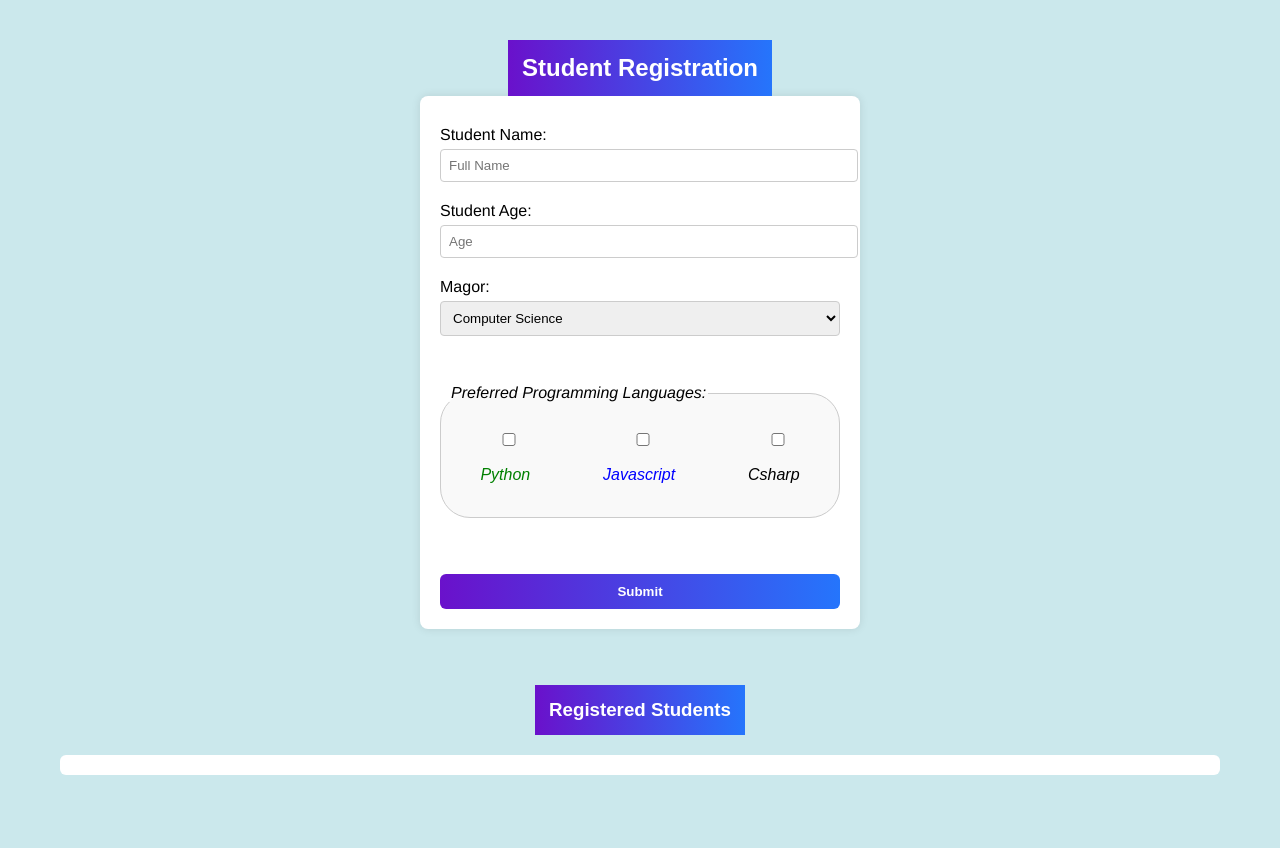
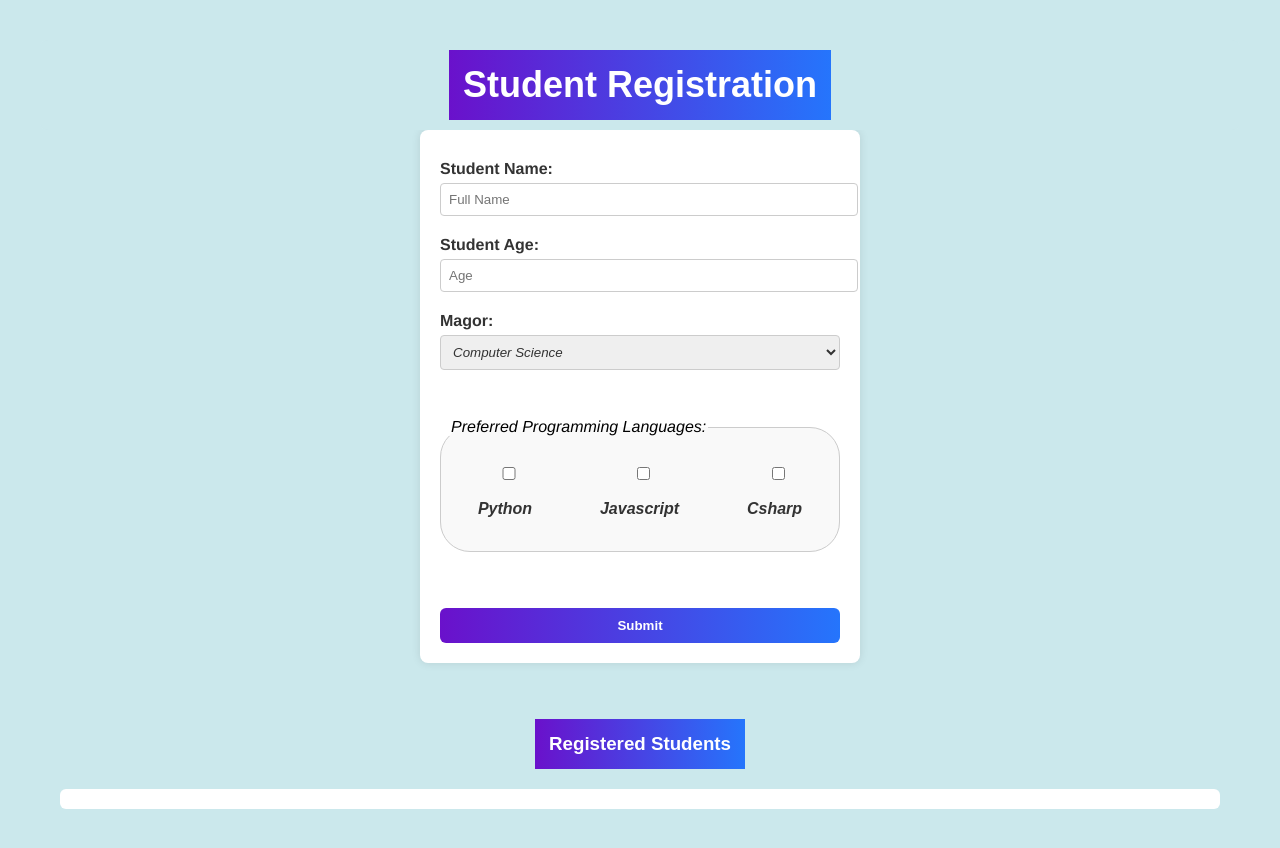
Before and after one commit to Kefkhosh/js-registration-system, a plain HTML site: page index.html in a window 1280 px wide. Drawn offline with Linux system fonts and the light colour scheme.

Commit message:
Add files via upload

```diff
--- a/script.js
+++ b/script.js
@@ -1,6 +1,6 @@
 let students = [];
 
-document.getElementById("registrationForm").addEventListener("submit", function(event) {
+document.getElementById("registrationForm").addEventListener("submit", function (event) {
     event.preventDefault();
 
     let name = document.getElementById("name").value.trim();
--- a/style.css
+++ b/style.css
@@ -1,4 +1,3 @@
-
 body {
     font-family: 'Franklin Gothic Medium', 'Arial Narrow', Arial, sans-serif;
     background-color: #cbe8ec;
@@ -6,14 +5,15 @@
     padding: 20px;
 }
 
-h2, h3 {
-    display:inline;
-    align-self:center;
+h2,
+h3 {
+    display: inline;
+    align-self: center;
     text-align: center;
     background: linear-gradient(to right, #6a11cb, #2575fc);
     text-align: center;
     color: rgb(255, 255, 255);
-    margin:  auto;
+    margin: auto;
     padding: 14px;
 }
 
@@ -31,7 +31,8 @@ label {
     margin: 10px 0 5px;
 }
 
-input, select {
+input,
+select {
     width: 100%;
     padding: 8px;
     margin-bottom: 10px;
@@ -61,7 +62,7 @@ button {
 }
 
 button:hover {
-    background: #0056b3;
+    background-color: linear-gradient(to right, #6a11cb, #2575fc);
     opacity: 0.8;
 }
 
@@ -71,23 +72,35 @@ button:hover {
     border-radius: 6px;
     margin-top: 20px;
 }
+
 div {
-    display: grid;
-    margin: bottom -20px;;
+    display: flex;
+    text-align: center;
+    margin: bottom -20px;
+    ;
     font: menu;
     position: relative;
     margin: 20px;
     padding: auto;
 
 }
-h2 , registrationForm {
+
+h2,
+registrationForm {
     margin: 0 auto;
 
-    padding: px ;
+    padding: px;
 }
+
 #h2 {
     margin: auto;
+    background-color: #cbe8ec;
+    padding: 10px;
+    border-radius: 8px;
+    text-align: center;
+    font-size: 24px;
 }
+
 #python {
     display: inline-block;
     color: green;
@@ -95,6 +108,7 @@ h2 , registrationForm {
     cursor: pointer;
 
 }
+
 #javasecript {
     display: inline-block;
     color: blue;
@@ -102,6 +116,7 @@ h2 , registrationForm {
     cursor: pointer;
 
 }
+
 #csharp {
     display: inline-block;
     color: black;
@@ -109,10 +124,10 @@ h2 , registrationForm {
     cursor: pointer;
 
 }
+
 #languages {
     font-style: italic;
-    margin: px
-    padding: 0px;
+    margin: px padding: 0px;
     padding: 8px;
     border: 1px solid #ccc;
     border-radius: 30px;
@@ -127,12 +142,30 @@ h2 , registrationForm {
     max-width: 600px;
 
 }
+
 p {
     text-align: center;
     font-size: 18px;
     color: #333;
-    margin-top: 10px;
-    margin-bottom: 20px;
+    margin: 10px;
     background-color: #white;
-    padding: 10px;
+    padding: 0px;
+    border-radius: 6px;
 }
+
+label {
+    font-weight: bold;
+    color: #333;
+    margin-bottom: 5px;
+    font-family: Cambria, Cochin, Georgia, Times, 'Times New Roman', serif font-size: 16px;
+}
+
+#major {
+    display: inline-block;
+    color: #333;
+    font-style: italic;
+    cursor: pointer;
+    margin-right: 10px;
+}
+
+}
```
Lines whose indentation alone changed are shown as unchanged.
